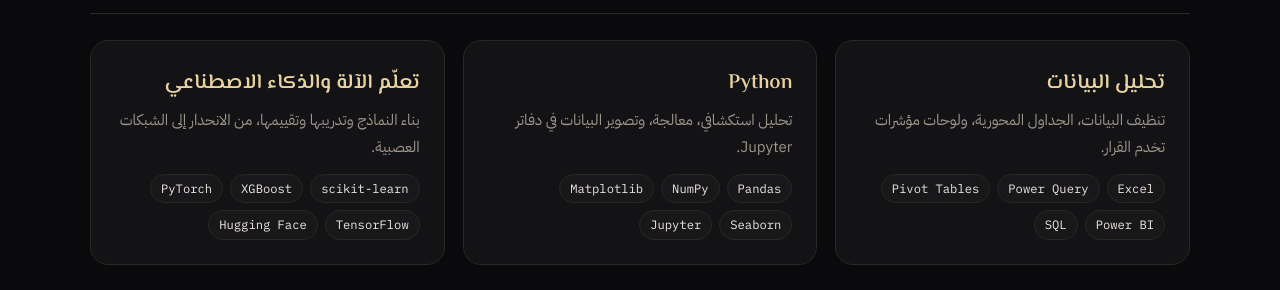
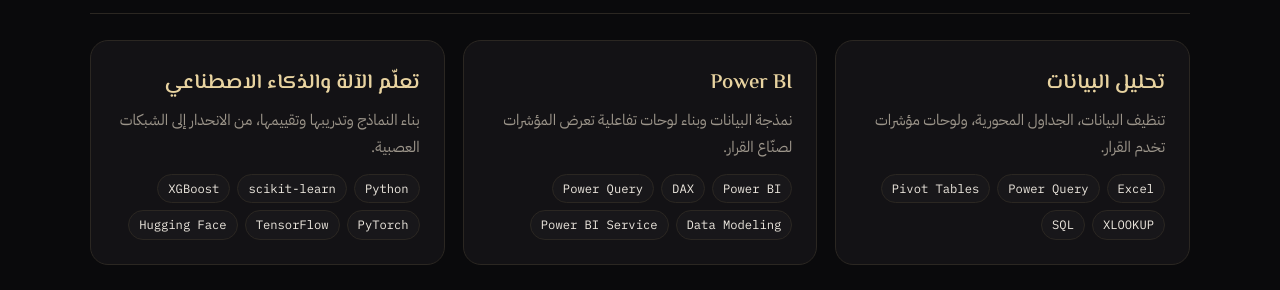
Before and after one commit to SarahAlkathiri/sarahalkathiri.github.io, a plain HTML site: page index.html in a window 1280 px wide. Shown: the part 1877-2167 px from the top of the page. Drawn offline with Linux system fonts and the light colour scheme.

Commit message:
Replace Python section with Power BI

```diff
--- a/index.html
+++ b/index.html
@@ -177,7 +177,7 @@ footer{color:var(--muted);font-size:.85rem;padding:26px 0 40px;border-top:1px so
       <div class="eyebrow">DATA ANALYSIS · MACHINE LEARNING · AI</div>
       <h1 id="pName">اسمك هنا</h1>
       <p class="role" id="pRole">محلّلة بيانات · ماجستير في الذكاء الاصطناعي</p>
-      <p class="bio" id="pBio">أحوّل البيانات الخام إلى قرارات واضحة: من جداول Excel ولوحات المؤشرات، إلى التحليل بـ Python، وصولاً إلى بناء نماذج تعلّم الآلة وتقييمها.</p>
+      <p class="bio" id="pBio">أحوّل البيانات الخام إلى قرارات واضحة: من جداول Excel ولوحات Power BI، وصولاً إلى بناء نماذج تعلّم الآلة وتقييمها.</p>
       <div class="cta">
         <a class="btn solid" href="#work">استعرض الأعمال</a>
         <a class="btn ghost" href="#contact">تواصل معي</a>
@@ -193,7 +193,7 @@ footer{color:var(--muted);font-size:.85rem;padding:26px 0 40px;border-top:1px so
   <div class="stats" aria-label="ملخص الأعمال">
     <div class="stat"><div class="n" id="sAll">0</div><div class="l">مشروع منشور</div></div>
     <div class="stat"><div class="n" id="sMl">0</div><div class="l">نموذج تعلّم آلة وذكاء اصطناعي</div></div>
-    <div class="stat"><div class="n" id="sPy">0</div><div class="l">تحليل بـ Python</div></div>
+    <div class="stat"><div class="n" id="sPy">0</div><div class="l">لوحة Power BI</div></div>
     <div class="stat"><div class="n" id="sXl">0</div><div class="l">مشروع Excel ولوحات</div></div>
   </div>
 
@@ -210,11 +210,11 @@ footer{color:var(--muted);font-size:.85rem;padding:26px 0 40px;border-top:1px so
     <div class="head"><div><h2>المهارات والأدوات</h2><p>ثلاث طبقات أعمل عليها، من الجدول إلى النموذج.</p></div></div>
     <div class="skills">
       <div class="skill"><h3>تحليل البيانات</h3><p>تنظيف البيانات، الجداول المحورية، ولوحات مؤشرات تخدم القرار.</p>
-        <div class="chips"><span class="chip">Excel</span><span class="chip">Power Query</span><span class="chip">Pivot Tables</span><span class="chip">Power BI</span><span class="chip">SQL</span></div></div>
-      <div class="skill"><h3>Python</h3><p>تحليل استكشافي، معالجة، وتصوير البيانات في دفاتر Jupyter.</p>
-        <div class="chips"><span class="chip">Pandas</span><span class="chip">NumPy</span><span class="chip">Matplotlib</span><span class="chip">Seaborn</span><span class="chip">Jupyter</span></div></div>
+        <div class="chips"><span class="chip">Excel</span><span class="chip">Power Query</span><span class="chip">Pivot Tables</span><span class="chip">XLOOKUP</span><span class="chip">SQL</span></div></div>
+      <div class="skill"><h3>Power BI</h3><p>نمذجة البيانات وبناء لوحات تفاعلية تعرض المؤشرات لصنّاع القرار.</p>
+        <div class="chips"><span class="chip">Power BI</span><span class="chip">DAX</span><span class="chip">Power Query</span><span class="chip">Data Modeling</span><span class="chip">Power BI Service</span></div></div>
       <div class="skill"><h3>تعلّم الآلة والذكاء الاصطناعي</h3><p>بناء النماذج وتدريبها وتقييمها، من الانحدار إلى الشبكات العصبية.</p>
-        <div class="chips"><span class="chip">scikit-learn</span><span class="chip">XGBoost</span><span class="chip">PyTorch</span><span class="chip">TensorFlow</span><span class="chip">Hugging Face</span></div></div>
+        <div class="chips"><span class="chip">Python</span><span class="chip">scikit-learn</span><span class="chip">XGBoost</span><span class="chip">PyTorch</span><span class="chip">TensorFlow</span><span class="chip">Hugging Face</span></div></div>
     </div>
   </section>
 
@@ -266,7 +266,7 @@ if(reduce){for(let i=0;i<300;i++)step();draw()}else requestAnimationFrame(tick);
 new ResizeObserver(()=>{size();draw()}).observe(cv);
 
 /* ---------- data layer ---------- */
-const CATS={ml:'تعلّم الآلة',ai:'ذكاء اصطناعي',python:'Python',excel:'Excel ولوحات'};
+const CATS={ml:'تعلّم الآلة',ai:'ذكاء اصطناعي',powerbi:'Power BI',excel:'Excel ولوحات'};
 const $=id=>document.getElementById(id);
 let db=null,assets=null,user=null,canEdit=false,projects=[],filter='all',profile={},editing=null;
 
@@ -285,7 +285,7 @@ function artCover(p){
   for(let i=1;i<8;i++)add('line',{x1:i*40,y1:0,x2:i*40,y2:180,stroke:'rgba(255,255,255,.04)'});
   const c=p.category;
   if(c==='excel'){for(let i=0;i<9;i++){const hh=30+r()*110;add('rect',{x:22+i*32,y:160-hh,width:20,height:hh,rx:3,fill:i%3?'rgba(201,164,92,.35)':'#C9A45C'})}}
-  else if(c==='python'){let d='M10 '+(120);for(let i=1;i<=30;i++)d+=' L'+(10+i*10)+' '+(40+r()*100);add('path',{d,fill:'none',stroke:'#C9A45C','stroke-width':2});for(let i=0;i<40;i++)add('circle',{cx:r()*320,cy:r()*180,r:1.6,fill:'rgba(232,211,160,.35)'})}
+  else if(c==='powerbi'){let d='M10 '+(120);for(let i=1;i<=30;i++)d+=' L'+(10+i*10)+' '+(40+r()*100);add('path',{d,fill:'none',stroke:'#C9A45C','stroke-width':2});for(let i=0;i<40;i++)add('circle',{cx:r()*320,cy:r()*180,r:1.6,fill:'rgba(232,211,160,.35)'})}
   else if(c==='ai'){const L=[3,5,5,2],nodes=[];L.forEach((n,li)=>{nodes[li]=[];for(let j=0;j<n;j++){nodes[li].push([50+li*73,90+(j-(n-1)/2)*30])}});for(let li=0;li<L.length-1;li++)for(const a of nodes[li])for(const bb of nodes[li+1])add('line',{x1:a[0],y1:a[1],x2:bb[0],y2:bb[1],stroke:'rgba(201,164,92,'+(.1+r()*.35)+')'});nodes.flat().forEach(n=>add('circle',{cx:n[0],cy:n[1],r:6,fill:'#17151A',stroke:'#C9A45C','stroke-width':1.6}))}
   else{const k=.3+r()*.4;for(let i=0;i<55;i++){const x=r(),y=k*x+.2+(r()-.5)*.25;add('circle',{cx:20+x*280,cy:170-y*170,r:2.6,fill:r()>.5?'#E8D3A0':'rgba(201,164,92,.5)'})}add('line',{x1:20,y1:170-.2*170,x2:300,y2:170-(k+.2)*170,stroke:'#C9A45C','stroke-width':2.2})}
   return s}
@@ -295,7 +295,7 @@ function render(){
   const list=projects.filter(p=>filter==='all'||p.category===filter);
   $('sAll').textContent=projects.length;
   $('sMl').textContent=projects.filter(p=>p.category==='ml'||p.category==='ai').length;
-  $('sPy').textContent=projects.filter(p=>p.category==='python').length;
+  $('sPy').textContent=projects.filter(p=>p.category==='powerbi').length;
   $('sXl').textContent=projects.filter(p=>p.category==='excel').length;
   document.querySelectorAll('.stat').forEach(x=>{x.hidden=x.querySelector('.n').textContent==='0'});
   if(!list.length){const e=el('div','empty',projects.length?'لا توجد أعمال في هذا المجال بعد.':(canEdit?'لا توجد أعمال بعد. اضغط «إضافة عمل» لرفع أول مشروع.':'لا توجد أعمال منشورة بعد.'));e.style.gridColumn='1/-1';g.appendChild(e);return}
```
